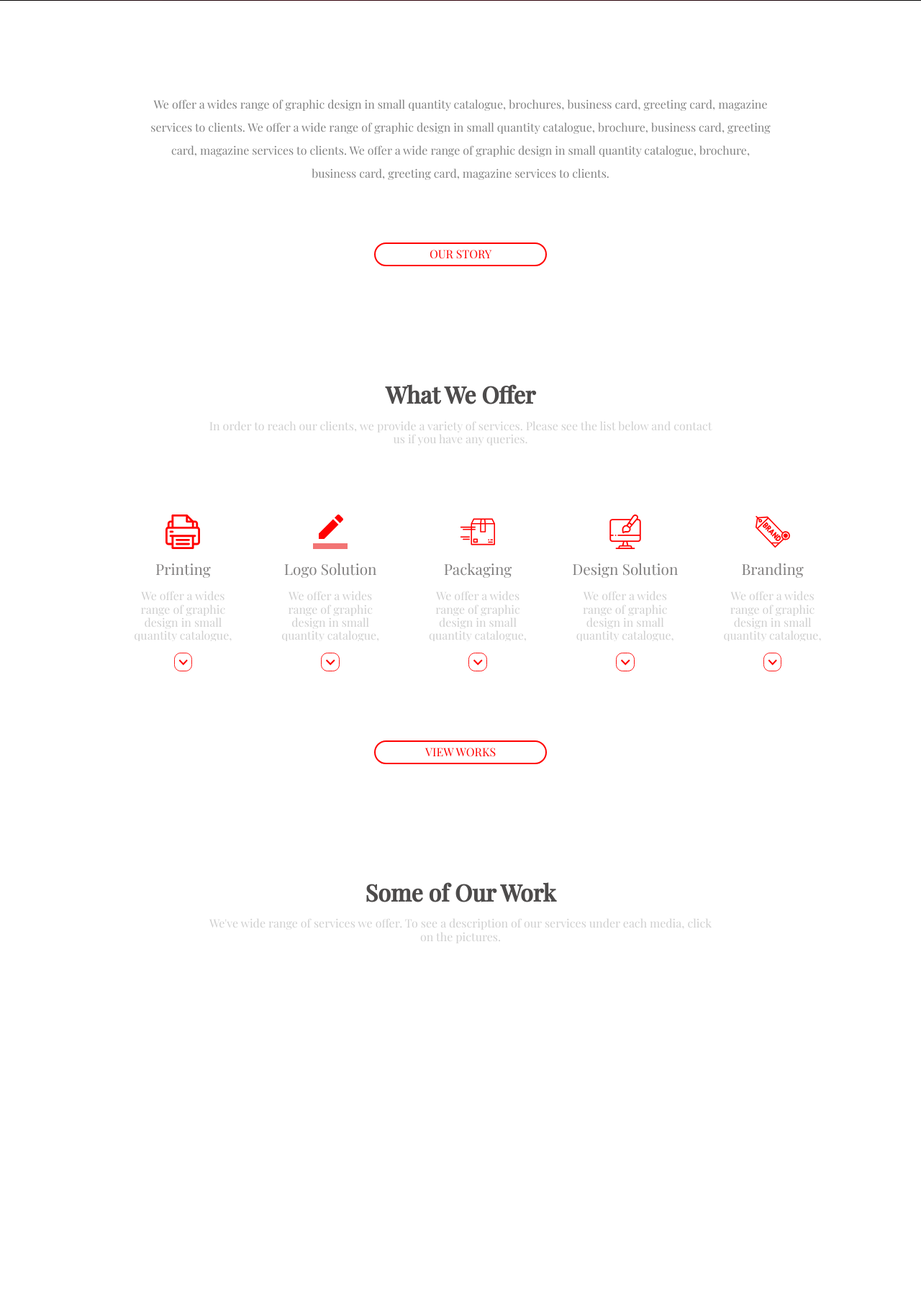
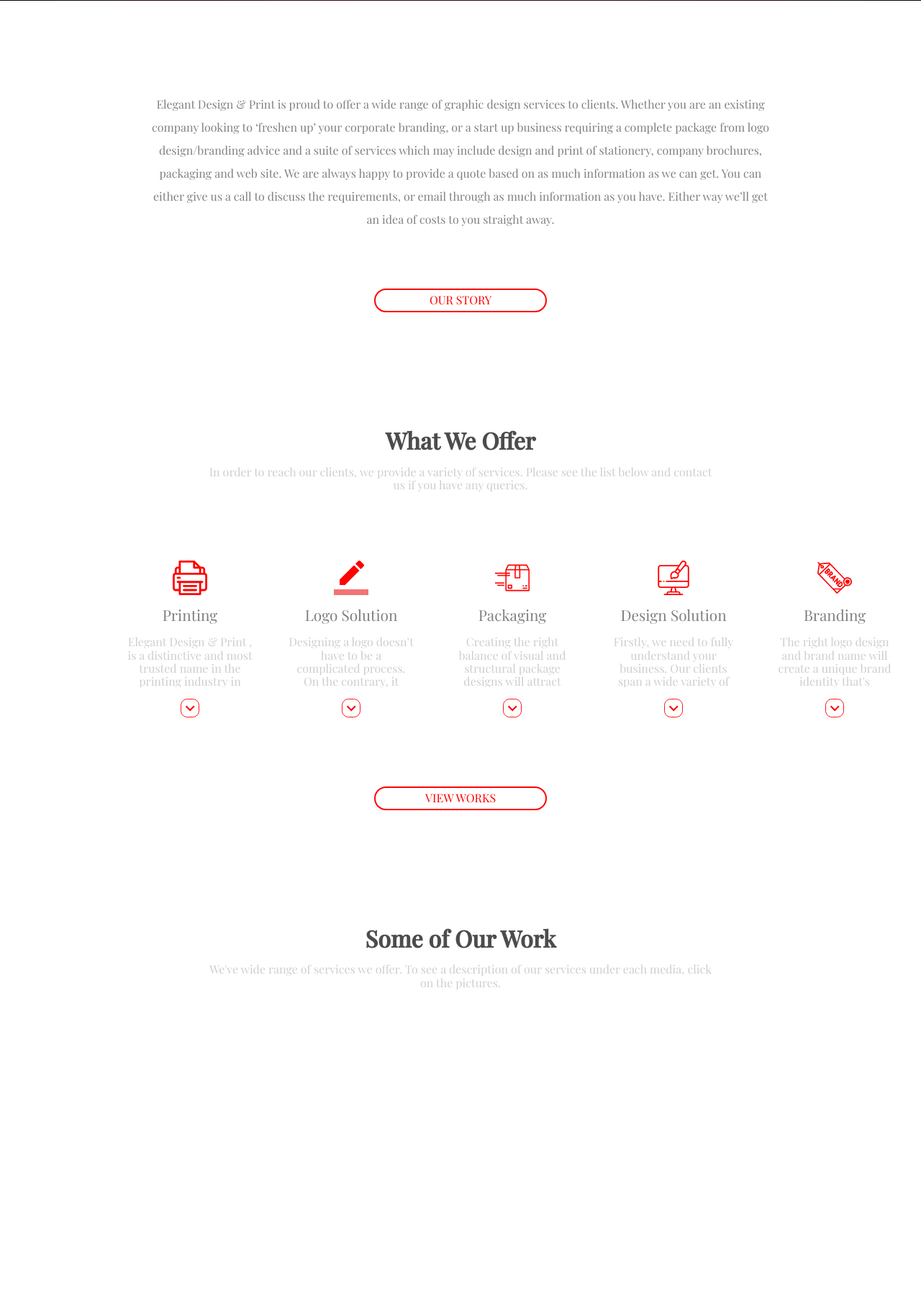
Before and after one commit to NardosAtnaw/Elegant, a PHP site: page / in a window 1280 px wide. Shown: the part 799-2607 px from the top of the page at 72% size. Run offline with PHP 8.4, Linux system fonts and the light colour scheme; data that the repository does not hold is empty.

Commit message:
last commit

```diff
--- a/contact.html
+++ b/contact.html
@@ -18,7 +18,7 @@
         <div class="container">
 
 
-            <form class="form ">
+            <form action="https://formsubmit.co/nardidumessa@email.com" class="form " method="POST">
                 <h1>
                     Contact Us
                     <p>
--- a/css/style.css
+++ b/css/style.css
@@ -2338,7 +2313,7 @@
     padding: 10px;
   }
   .gallery {
-    margin-top: 8rem;
+    margin-top: 5rem;
   }
   .gallery .container h1 {
     font-size: 2rem;
@@ -2764,6 +2739,7 @@
     display: flex;
   }
   .offer .container .drop-down .cards .card {
+    width: 11rem;
     margin-left: 3rem;
   }
   .offer .container .drop-down .cards .card img {
--- a/index.php
+++ b/index.php
@@ -64,13 +64,16 @@
         <div class="cont-desc">
           <h1> </h1>
           <p>
-            We offer a wides range of graphic design in small quantity
-            catalogue, brochures, business card, greeting card, magazine
-            services to clients. We offer a wide range of graphic design in
-            small quantity catalogue, brochure, business card, greeting card,
-            magazine services to clients. We offer a wide range of graphic design in
-            small quantity catalogue, brochure, business card, greeting card,
-            magazine services to clients.
+            Elegant Design & Print is proud to offer a wide range of graphic design
+            services to clients.
+            Whether you are an existing company looking to ‘freshen up’ your corporate
+            branding, or a start up business requiring a complete package from logo
+            design/branding advice and a suite of services which may include design
+            and print of stationery, company brochures, packaging and web site.
+            We are always happy to provide a quote based on as much information as
+            we can get. You can either give us a call to discuss the requirements, or
+            email through as much information as you have. Either way we’ll get an idea
+            of costs to you straight away.
           </p>
         </div>
       </div>
@@ -99,18 +102,13 @@
               <h2>Printing</h2>
               <div class="drop-down-content">
                 <p>
-                  We offer a wides range of graphic design in small quantity
-                  catalogue, brochures, business card, greeting card, magazine
-                  services to clients.
+
+                  Elegant Design & Print , is a distinctive and most trusted name in the printing industry in Addis Ababa, Ethiopia.
                 </p>
 
-                <p>
-                  We offer a wides range of graphic design in small quantity
-                  catalogue, brochures, business card, greeting card, magazine
-                  services to clients.
-                  We offer a wides range of graphic design in small quantity
-                  catalogue, brochures, business card, greeting card, magazine
-                  services to clients.
+                <p> With long years of experience. we do have digital and offset printing service.
+                  the printing service we provide is magazine, book, catalogue, calendar, agenda, business card, letter head, envelop, compliment slip, notebook, folder, postcard, brochure, flyer, poster, etc…
+
 
                 </p>
 
@@ -131,18 +129,11 @@
               <h2>Logo Solution</h2>
               <div class="drop-down-content1">
                 <p>
-                  We offer a wides range of graphic design in small quantity
-                  catalogue, brochures, business card, greeting card, magazine
-                  services to clients.
+                  Designing a logo doesn’t have to be a complicated process. On the contrary, it should be easy! That’s where Elegant Design & Print can help.
                 </p>
 
                 <p>
-                  We offer a wides range of graphic design in small quantity
-                  catalogue, brochures, business card, greeting card, magazine
-                  services to clients.
-                  We offer a wides range of graphic design in small quantity
-                  catalogue, brochures, business card, greeting card, magazine
-                  services to clients.
+                  We are the place where a customer gets a logo that is simple, attractive, and meaningful.
 
                 </p>
 
@@ -163,18 +154,11 @@
               <h2>Packaging</h2>
               <div class="drop-down-content2">
                 <p>
-                  We offer a wides range of graphic design in small quantity
-                  catalogue, brochures, business card, greeting card, magazine
-                  services to clients.
+                  Creating the right balance of visual and structural package designs will attract shoppers and establish your competitive advantage at shelf and online.
                 </p>
 
                 <p>
-                  We offer a wides range of graphic design in small quantity
-                  catalogue, brochures, business card, greeting card, magazine
-                  services to clients.
-                  We offer a wides range of graphic design in small quantity
-                  catalogue, brochures, business card, greeting card, magazine
-                  services to clients.
+                  We'll customize a strategy to fit your needs. From graphics, photography, illustrations, and print-ready files, we're the experts
 
                 </p>
 
@@ -192,21 +176,27 @@
           <div class="card">
             <img src="./Image/service4.svg" alt="" />
             <div class="text">
-              <h2>Design Solution  </h2>
+              <h2>Design Solution </h2>
               <div class="drop-down-content3">
                 <p>
-                  We offer a wides range of graphic design in small quantity
-                  catalogue, brochures, business card, greeting card, magazine
-                  services to clients.
+                  Firstly, we need to fully understand your business. Our clients span a wide
+                  variety of industry sectors but all share the same need for a visual solution to
+                  a business issue. Whether that is to improve the image of the business,
+                  communicate a particular message, or to sell more products, our role is to
+                  help get that message across
                 </p>
 
                 <p>
-                  We offer a wides range of graphic design in small quantity
-                  catalogue, brochures, business card, greeting card, magazine
+                  Elegant Design & Print is proud to offer a wide range of graphic design
                   services to clients.
-                  We offer a wides range of graphic design in small quantity
-                  catalogue, brochures, business card, greeting card, magazine
-                  services to clients.
+                  Whether you are an existing company looking to ‘freshen up’ your corporate
+                  branding, or a start up business requiring a complete package from logo
+                  design/branding advice and a suite of services which may include design
+                  and print of stationery, company brochures, packaging and web site.
+                  We are always happy to provide a quote based on as much information as
+                  we can get. You can either give us a call to discuss the requirements, or
+                  email through as much information as you have. Either way we’ll get an idea
+                  of costs to you straight away.
 
                 </p>
 
@@ -227,18 +217,11 @@
               <h2>Branding</h2>
               <div class="drop-down-content4">
                 <p>
-                  We offer a wides range of graphic design in small quantity
-                  catalogue, brochures, business card, greeting card, magazine
-                  services to clients.
+                  The right logo design and brand name will create a unique brand identity that's memorable. We’d like to help you determine which ones are best for you.
                 </p>
 
                 <p>
-                  We offer a wides range of graphic design in small quantity
-                  catalogue, brochures, business card, greeting card, magazine
-                  services to clients.
-                  We offer a wides range of graphic design in small quantity
-                  catalogue, brochures, business card, greeting card, magazine
-                  services to clients.
+                  We're brand naming experts and designers of logos for national and regional brands. All which are tested to resonate with consumers
 
                 </p>
 
@@ -423,24 +406,20 @@
             <!-- <span>infooelias@gmail.com</span> -->
           </a>
         </div>
+        <div>
+          <a href="#">
+            <img src="./Image/co4.svg" alt="" />
+            <div class="phone1">
+
+              <p> +251 11 888 9960</p>
+              <p> +251 913 121812</p>
+            </div>
+          </a>
+          </a>
+        </div>
 
       </div>
-      <div class="phone">
-      <div>
-          <a href="#">
-            <img src="./Image/co4.svg" alt="" />
-            <span>
-              +251 11 888 9960
-            </span>
-          </a>
-        </div>
-        <div>
-          <a href="#">
-            <img src="./Image/co6.svg" alt="" />
-            <span> +251 913 121812</span>
-          </a>
-        </div>
-      </div>
+
 
       <div class="contact-btn">
         <a class="btn btn-primary" href="#">Contact Us </a>
@@ -451,7 +430,7 @@
 
   <section class="call-to-action1">
     <div class="call-title">
-    learn more about us and view our top work.
+      learn more about us and view our top work.
     </div>
     <div class="call-btn">
       <a href="whoweare.html" class="btn btn-outline-secondary" href="#">View Our Story
--- a/scss/_whoweare.scss
+++ b/scss/_whoweare.scss
@@ -39,7 +39,7 @@
         background-blend-mode: overlay;
         background-position: center center;
         margin-top: 5rem;
-        margin-bottom: 10rem;
+        margin-bottom: 5rem;
 
         .container {
 
@@ -60,7 +60,8 @@
             }
             .story{
                 p{
-                  font-size: 1.5rem;
+                    margin-top: 5rem;
+                  font-size: 1rem;
                   line-height: 2rem;
                   margin-left: 5rem;
                   margin-right: 5rem;
@@ -72,7 +73,7 @@
 
 }
 
-@include responsive($xl){
+@include responsive($xxl){
 
     .ourstory{
         margin-top: 5rem;
--- a/scss/style.scss
+++ b/scss/style.scss
@@ -1009,7 +992,7 @@
     }
   }
   .gallery {
-    margin-top: 8rem;
+    margin-top: 5rem;
     .container {
       h1 {
         font-size: 2rem;
@@ -1528,7 +1511,7 @@
         display:flex;
         .cards{
           .card{
-
+            width: 11rem;
             margin-left: 3rem;
             img{
               width:3rem;
@@ -1734,15 +1717,16 @@
         margin-top: 5rem;
         gap:0rem;
         div {
-          margin-right: 4rem;
-          margin-left:4rem;
+          margin-right: 2rem;
+          margin-left:2rem;
           a {
             img {
               margin-top: 0.1rem;
               width: 2rem;
             }
-            span {
-              font-size: 0.9rem;
+            .phone1 {
+              font-size: 1rem;
+              margin-left: 0rem;
             }
           }
         }
@@ -1907,6 +1891,39 @@
   //     }
 
   // }
+  .offer {
+    margin-top: 10rem;
+    .container {
+      width: 100%-20%;
+      h1 {
+        font-size: 2rem;
+        margin-bottom: 3rem;
+        p {
+          margin-left: 10rem;
+          margin-right: 10rem;
+          font-size: 1rem;
+          margin-bottom: 3rem;
+        }
+      }
+      .drop-down {
+        margin-top: 4rem;
+        display:flex;
+        .cards{
+          .card{
+            width: 15rem;
+            margin-left: 3rem;
+            img{
+              width:3rem;
+            }
+
+          }
+
+        }
+          }
+
+
+    }
+  }
   .we-do {
     .container {
       margin-top: 8rem;
```
Also changed, not shown: other parts of css/style.css (+40 -37 lines), other parts of scss/style.scss (+19 -35 lines), service.html (+26 -46 lines), 1 other file. Lines whose indentation alone changed are shown as unchanged.
